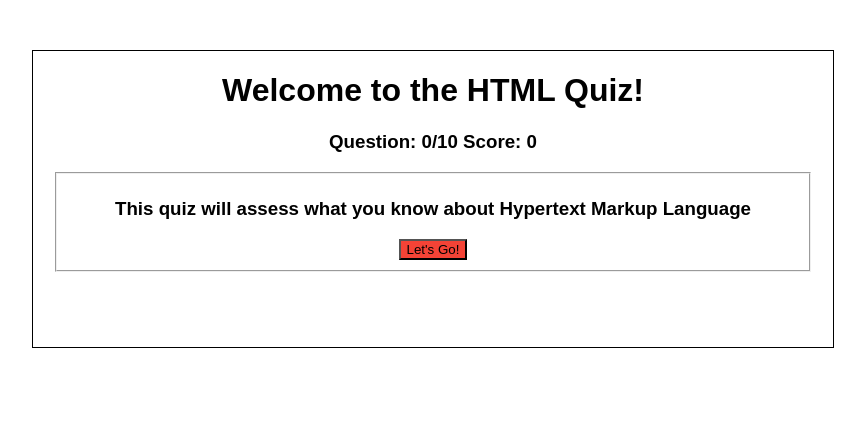
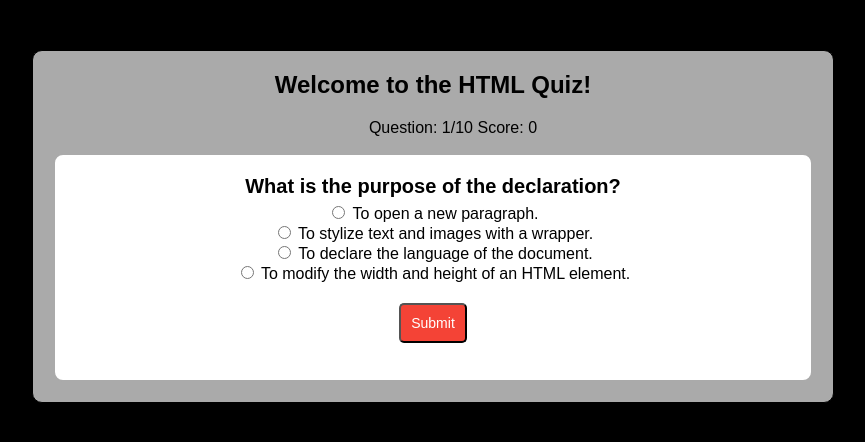
Before and after one commit to thinkful-ei-heron/RobQuizApp, a plain HTML site: page index.html in a window 1280 px wide. Both pictures are taken after a click on the button "Let's Go!". Shown: the whole page, without its empty margins (207-1072 px from the left). Drawn offline with nearby package versions, Linux system fonts and the light colour scheme; a web font is replaced by a local one.

Commit message:
completed quiz app

```diff
--- a/index.html
+++ b/index.html
@@ -8,18 +8,31 @@
     <title>HTML Quiz App</title>
 </head>
 
-<body>
-    <div class="main">
-        <h1>Welcome to the HTML Quiz!</h1>
-        <h3>Question: 0/10 Score: 0</h3>
-
-        <div class="inner" aria-live="polite">
-        <fieldset>
-        <h3>This quiz will assess what you know about Hypertext Markup Language</h3>
-        <button type="button" id="start">Let's Go!</button>
-        </fieldset>
-        </div>
-    </div>
-
+        <body>
+            <section class="main">
+                    <h1><a href="index.html">Welcome to the HTML Quiz!</a></h1>
+                    <section>
+                            <ul>
+                              <li>Question:
+                                <span class="questionCounter">0</span>/10</li>
+                              <li>Score:
+                                <span class="scoreCounter">0</span>
+                              </li>
+                            </ul>
+                    </section>
+                    <section class="middle" aria-live="polite">
+                        <section class="startQuiz box">
+                            <h3>This quiz will assess what you know about Hypertext Markup Language</h3>
+                            <button type="button" class="startButton button">Let's Go!</button>
+                    </section>
+                        <section class="questionBox box altBox">
+                            </section>
+                                <section class="response box altBox"></section>
+                                <section class="final box altBox"></section>
+                        </section>
+                    </section>
+                </section>
+  <script src="https://code.jquery.com/jquery-3.3.1.min.js"></script>
+  <script src="main.js"></script>
 </body>
 </html>
--- a/main.js
+++ b/main.js
@@ -0,0 +1,271 @@
+'use strict';
+// create a variable called store which contains an array of objects with all questions and answers
+const STORE = [
+  {
+    question: 'What is the purpose of the <!DOCTYPE html> declaration?'
+    , choices: [
+      'To open a new paragraph.',
+      'To stylize text and images with a wrapper.',
+      'To declare the language of the document.',
+      'To modify the width and height of an HTML element.'
+    ],
+    answer: 'To declare the language of the document.'
+  },
+  {
+    question: 'Why is it important to add alternate text to images?'
+    , choices: [
+      'It looks good.',
+      'It helps the visually impaired understand images via screen reader.',
+      'It is morally correct.'
+    ],
+    answer: 'It helps the visually impaired understand images via screen reader.'
+  },
+  {
+    question: 'Is HTML a full-fledged programming language?'
+    , choices: [
+      'Yes',
+      'No'
+    ],
+    answer: 'No'
+  },
+  {
+    question: 'Which tag would be most appropriate for adding a navigation bar to your website?'
+    , choices: [
+      'header',
+      'div',
+      'section',
+      'nav'
+    ],
+    answer: 'nav'
+  }, {
+    question: 'Which attribute would you use to denote the source of an image?'
+    , choices: [
+      'alt',
+      'height',
+      'src',
+      'img'
+    ],
+    answer: 'src'
+  },
+  {
+    question: 'Which tag would you use to attach a CSS stylesheet to your HTML file?'
+    , choices: [
+      'link',
+      'ref',
+      'img',
+      'title'
+    ],
+    answer: 'link'
+  },
+  {
+    question: 'What is the purpose of an anchor tag?'
+    , choices: [
+      'Attaching the web page to the viewport',
+      'Holding digital boats in place',
+      'Creating a hyperlink on your webpage'
+    ],
+    answer: 'Creating a hyperlink on your webpage'
+  },
+  {
+    question: 'Is it important to use HTML tags that match the semantic intent of your design?'
+    , choices: [
+      'Yes',
+      'No'
+    ],
+    answer: 'Yes'
+  },
+  {
+    question: 'How many h1 tags should you have on each webpage?'
+    , choices: [
+      'Three',
+      'Two',
+      'One',
+      'As many as necessary',
+    ],
+    answer: 'One'
+  },
+  {
+    question: 'Is "responsive design" an important part of making accessible websites?'
+    , choices: [
+      'Yes',
+      'No'
+    ],
+    answer: 'Yes'
+  }
+];
+
+//counters for number of remaining questions and current score
+let questionCounter = 0;
+let scoreCounter = 0;
+
+//generates new questions in order based on the data from STORE
+function generateQuestion() {
+  if (questionCounter < STORE.length) {
+    return createBox(questionCounter);
+  } else {
+    $('.questionBox').hide();
+    finalScore();
+    $('.questionCounter').text(10);
+  }
+}
+
+//adds one point to scoreCounter based on each correct answer
+//updates scoreCounter in the quiz window
+function updateScore() {
+  scoreCounter = scoreCounter + 1;
+  $('.scoreCounter').text(scoreCounter);
+}
+
+//iterates through questions by adding one unit to questionCounter
+//updates questionCounter in the quiz window
+function updateQuestionCounter() {
+  questionCounter = questionCounter + 1;
+  $('.questionCounter').text(questionCounter + 1);
+}
+
+
+//starts the quiz
+//hides altBox, shows questionCounter in the quiz window
+function startQuiz() {
+  $('.altBox').hide();
+  $('.startQuiz').on('click', '.startButton', function (event) {
+    $('.startQuiz').hide();
+    $('.questionCounter').text(1);
+    $('.questionBox').show();
+    $('.questionBox').prepend(generateQuestion());
+  });
+}
+
+//compares submitted answer to correct answer
+// if correct, runs correctAnswer function
+// if incorrect, runs wrongAnswer function
+function submitAnswer() {
+  $('.middle').on('submit', function(event) {
+    event.preventDefault();
+    $('.altBox').hide();
+    $('.response').show();
+    let selected = $('input:checked');
+    let answer = selected.val();
+    let correct = STORE[questionCounter].answer;
+    if (answer === correct) {
+      correctAnswer();
+    } else {
+      wrongAnswer();
+    }
+  });
+}
+
+//creates HTML code for each question
+function createBox(questionIndex) {
+  let formMaker = $(`<form>
+    <fieldset>
+      <legend class="questionText">${STORE[questionIndex].question}</legend>
+    </fieldset>
+  </form>`);
+
+  let fieldSelector = $(formMaker).find('fieldset');
+
+  STORE[questionIndex].choices.forEach(function (answerValue, answerIndex) {
+    $(`<label for="${answerIndex}">
+        <input class="radio" type="radio" id="${answerIndex}" value="${answerValue}" name="answer" required>
+        <span>${answerValue}</span>
+      </label>
+      <br>
+      `).appendTo(fieldSelector);
+  });
+  $('<button type="submit" class="submitButton button"> Submit</button > ').appendTo(fieldSelector);
+  return formMaker;
+}
+
+// returns text when triggered by function signaling correct answer
+function correctAnswer() {
+  $('.response').html(
+    `<h3>Your answer is correct!</h3>
+      <button type="button" class="nextButton button">Next</button>`
+  );
+  updateScore();
+}
+
+// returns text when triggered by function signaling wrong answer
+function wrongAnswer() {
+  $('.response').html(
+    `<h3>Sorry, that answer is incorrect</h3>
+    <p>The correct answer is: ${STORE[questionCounter].answer}</p>
+    <button type="button" class="nextButton button">Next</button>`
+  );
+}
+
+//moves onto the next question
+function nextQuestion() {
+
+  $('.middle').on('click', '.nextButton', function(event) {
+    $('.altBox').hide();
+    $('.questionBox').show();
+    updateQuestionCounter();
+    $('.questionBox form').replaceWith(generateQuestion());
+  });
+
+}
+
+//returns final score
+function finalScore() {
+  $('.final').show();
+
+  const great = [
+    'Nice work!',
+    'You scored 8 or more points'
+  ];
+
+  const good = [
+    'Pretty good',
+    'You scored between 5 and 8 points'
+  ];
+
+  const bad = [
+    'Better luck next time',
+    'You scored lower than 5 points.'
+  ];
+
+  if (scoreCounter >= 8) {
+    array = 'great';
+  } else if (scoreCounter < 8 && scoreCounter >= 5) {
+    array = 'okay';
+  } else {
+    array = 'poorly';
+  }
+  return $('.final').html(
+    `<h3>${array[0]}</h3>
+    <p>${array[1]}</p>
+    <button type="submit" class="restartButton button">Restart</button>`
+  );
+}
+
+//resets scoreCounter and questionCounter variables when restarting quiz
+function resetStats() {
+    scoreCounter = 0;
+    questionCounter = 0;
+    $('.scoreCounter').text(0);
+    $('.questionCounter').text(0);
+  }
+
+//starts the quiz all over again when user clicks restart
+function restartQuiz() {
+  $('.middle').on('click', '.restartButton',
+    function (event) {
+      event.preventDefault();
+      resetStats();
+      $('.altBox').hide();
+      $('.startQuiz').show();
+    });
+}
+
+//runs the functions
+function makeQuiz() {
+  startQuiz();
+  generateQuestion();
+  submitAnswer();
+  nextQuestion();
+  restartQuiz();
+}
+
+$(makeQuiz);
--- a/style.css
+++ b/style.css
@@ -5,6 +5,7 @@
 
 body {
     font-family: Favorit, Arial, Helvetica, sans-serif;
+    background-color:#000;
 }
 
 .main {
@@ -13,21 +14,85 @@ body {
     margin-bottom: 50px;
     max-width: 800px;
     /* height: 300px; */
-    border: 1px solid black;
+    background-color:#aaa;
+
+    border: solid black 1px;
+    border-radius: 10px;
 }
 
 .main h1, h3 {
     text-align: center;
 }
 
-.inner {
-    text-align: center;
-    height: 175px;
-    /*border: 2px solid green; */
-    padding-left: 20px;
-    padding-right: 20px;
+.main h1 a {
+    text-decoration: none;
+    color: #000;
 }
 
-.inner button {
+.main ul {
+    text-align: center;
+}
+
+.main li {
+    display: inline-block;
+    list-style: none;
+}
+
+.middle {
+    text-align: center;
+    height: 225px;
+    background-color: #fff;
+    border: 2px solid #aaa;
+    border-radius: 10px;
+
+    margin-left: 20px;
+    margin-right: 20px;
+    margin-bottom: 20px;
+}
+
+.middle h3 {
+    padding-bottom: 30px;
+    padding-top: 20px;
+}
+
+.middle button {
+    margin-top: 20px;
+}
+
+button {
     background-color: #f44336;
+    border-radius: 5px;
+    color: #fff;
+    padding: 10px;
+    font-size: 14px;
 }
+
+.final {
+    text-align: center;
+  }
+
+ .next-button {
+     margin-top: 15px;
+ }
+
+ .submitButton {
+     margin-top: 15px;
+ }
+
+ form {
+    padding-top:20px;
+    padding-bottom:20px;
+ }
+
+ legend {
+     font-size: 20px;
+    font-weight:bold;
+ }
+
+  fieldset {
+    border: 0;
+  }
+
+  .fieldSelector {
+    float:left;
+  }
```
Also changed, not shown: 1 other file.
